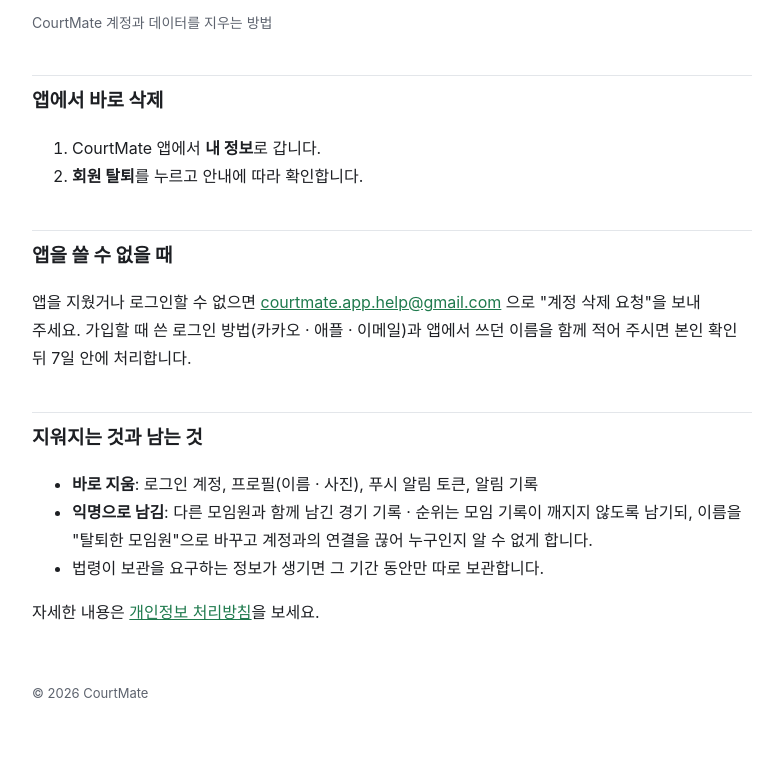
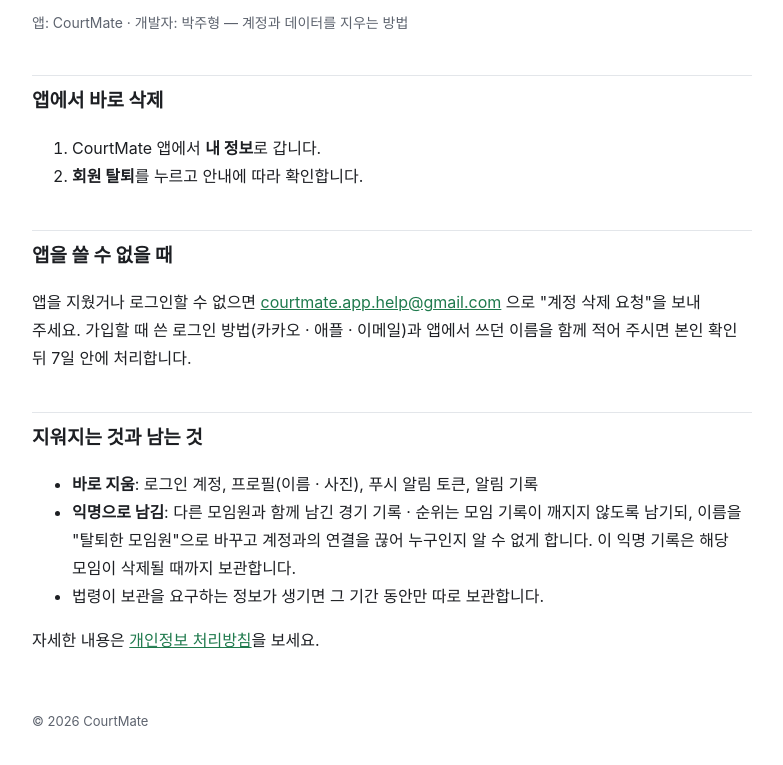
Before and after one commit to rhxfkg/courtmate-site, a plain HTML site: page delete-account/index.html in a window 1280 px wide. Shown: the part 151-916 px from the top of the page, without its empty margins (248-1031 px from the left). Drawn offline with Linux system fonts and the light colour scheme.

Commit message:
Name developer and retention period on deletion page

```diff
--- a/delete-account/index.html
+++ b/delete-account/index.html
@@ -5,7 +5,7 @@
 <body><main>
 <header class="brand"><span aria-hidden="true">🎾</span><a href="/">CourtMate</a></header>
 <h1>계정 삭제</h1>
-<p class="meta">CourtMate 계정과 데이터를 지우는 방법</p>
+<p class="meta">앱: CourtMate · 개발자: 박주형 — 계정과 데이터를 지우는 방법</p>
 
 <h2>앱에서 바로 삭제</h2>
 <ol>
@@ -19,7 +19,7 @@
 <h2>지워지는 것과 남는 것</h2>
 <ul>
 <li><strong>바로 지움</strong>: 로그인 계정, 프로필(이름 · 사진), 푸시 알림 토큰, 알림 기록</li>
-<li><strong>익명으로 남김</strong>: 다른 모임원과 함께 남긴 경기 기록 · 순위는 모임 기록이 깨지지 않도록 남기되, 이름을 "탈퇴한 모임원"으로 바꾸고 계정과의 연결을 끊어 누구인지 알 수 없게 합니다.</li>
+<li><strong>익명으로 남김</strong>: 다른 모임원과 함께 남긴 경기 기록 · 순위는 모임 기록이 깨지지 않도록 남기되, 이름을 "탈퇴한 모임원"으로 바꾸고 계정과의 연결을 끊어 누구인지 알 수 없게 합니다. 이 익명 기록은 해당 모임이 삭제될 때까지 보관합니다.</li>
 <li>법령이 보관을 요구하는 정보가 생기면 그 기간 동안만 따로 보관합니다.</li>
 </ul>
 <p>자세한 내용은 <a href="/privacy/">개인정보 처리방침</a>을 보세요.</p>
```
